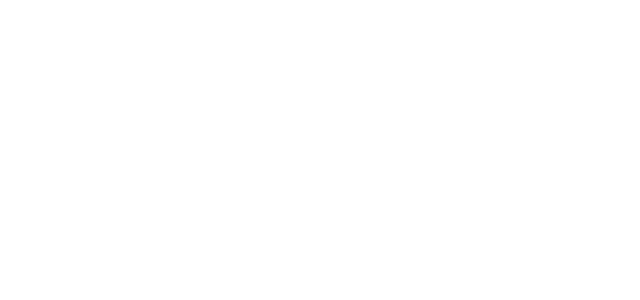
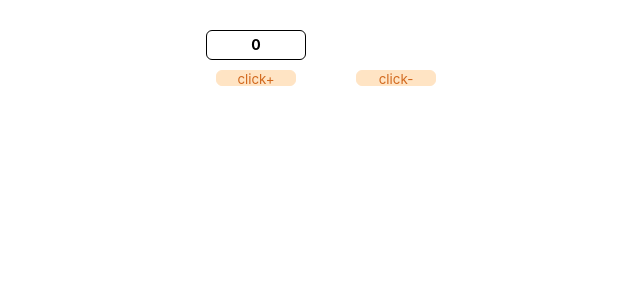
Before and after one commit to Evgeniy-makdak/hooks, a React (Create React App) app: page / in a window 1280 px wide. Shown: the top 300 px of the page, without its empty margins (34-674 px from the left). Built offline with nearby package versions, Linux system fonts and the light colour scheme.

Commit message:
create new component Counter, add styles by all app and counter.css

```diff
--- a/src/App.js
+++ b/src/App.js
@@ -1,9 +1,12 @@
 import './App.css';
+import './styles/reset.css'
+import './styles/counter.css'
+import Counter from './components/Counter';
 
 function App() {
   return (
     <div className="App">
-
+      <Counter />
     </div>
   );
 }
--- /dev/null
+++ b/src/components/Counter.jsx
@@ -0,0 +1,27 @@
+import { useState } from "react";
+
+
+function Counter() {
+
+    const [count, setCount] = useState(0);
+
+    function up() {
+        setCount(prevCount => prevCount + 1)
+    }
+
+    function down() {
+        setCount(prevCount => prevCount - 1)
+    }
+
+    return (
+        <div className="counter">
+            <h1 className="mainTitle">{count}</h1>
+            <div className="btn">
+                <button className="btnCounter" onClick={up}>click+</button>
+                <button className="btnCounter" onClick={down}>click-</button>
+            </div>
+        </div>
+    );
+}
+
+export default Counter;
--- /dev/null
+++ b/src/styles/counter.css
@@ -0,0 +1,31 @@
+.counter {
+    margin: 30px auto;
+    width: 100vh;
+}
+
+.mainTitle {
+    display: flex;
+    align-items: center;
+    justify-content: center;
+    width: 100px;
+    height: 30px;
+    border: 1px solid;
+    border-radius: 6px;
+    font-weight: 700;
+}
+
+.btn {
+    display: flex;
+    justify-content: space-between;
+    width: 30%;
+}
+
+.btnCounter {
+    margin: 10px;
+    width: 80px;
+    height: 16px;
+    border: 1px solid bisque;
+    border-radius: 6px;
+    background-color: bisque;
+    color: chocolate;
+}
--- /dev/null
+++ b/src/styles/reset.css
@@ -0,0 +1,77 @@
+* {
+    padding: 0;
+    margin: 0;
+    border: 0;
+  }
+  *,
+  *:before,
+  *:after {
+    -moz-box-sizing: border-box;
+    -webkit-box-sizing: border-box;
+    box-sizing: border-box;
+  }
+  :focus,
+  :active {
+    outline: none;
+  }
+  a:focus,
+  a:active {
+    outline: none;
+  }
+  nav,
+  footer,
+  header,
+  aside {
+    display: block;
+  }
+  html,
+  body {
+    height: 100%;
+    width: 100%;
+    font-size: 100%;
+    line-height: 1;
+    font-size: 14px;
+    -ms-text-size-adjust: 100%;
+    -moz-text-size-adjust: 100%;
+    -webkit-text-size-adjust: 100%;
+  }
+  input,
+  button,
+  textarea {
+    font-family: inherit;
+  }
+  input::-ms-clear {
+    display: none;
+  }
+  button {
+    cursor: pointer;
+  }
+  button::-moz-focus-inner {
+    padding: 0;
+    border: 0;
+  }
+  a,
+  a:visited {
+    text-decoration: none;
+  }
+  a:hover {
+    text-decoration: none;
+  }
+  ul li {
+    list-style: none;
+  }
+  img {
+    vertical-align: top;
+  }
+  h1,
+  h2,
+  h3,
+  h4,
+  h5,
+  h6 {
+    font-size: inherit;
+    font-weight: inherit;
+  }
+  a {
+    color: inherit;
+  }
```
